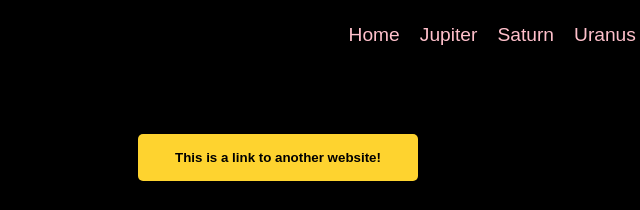
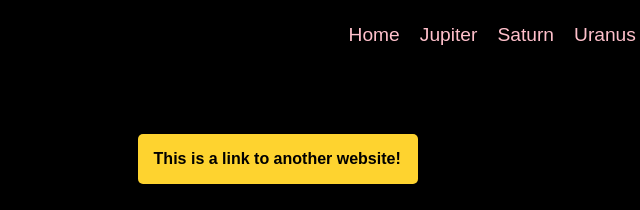
Before and after one commit to OGKodingKat/logo-button-page, a plain HTML site: page index.html in a window 1280 px wide. Shown: the top 210 px of the page, 362-1002 px from the left. Drawn offline with Linux system fonts and the light colour scheme.

Commit message:
Update index.html

```diff
--- a/index.html
+++ b/index.html
@@ -22,7 +22,7 @@
       </button>
     </header>
     <div class="btn-wrapper">
-      <button class="btn"><a href="#">This is a link to another website!</a></button>
+      <a href="#" class="btn">This is a link to another website!</a>
       <button class="btn">This is a button that need functionality!</button>
     </div>
     <img src="img/pexels-mccutcheon-3802075.jpg">
```
